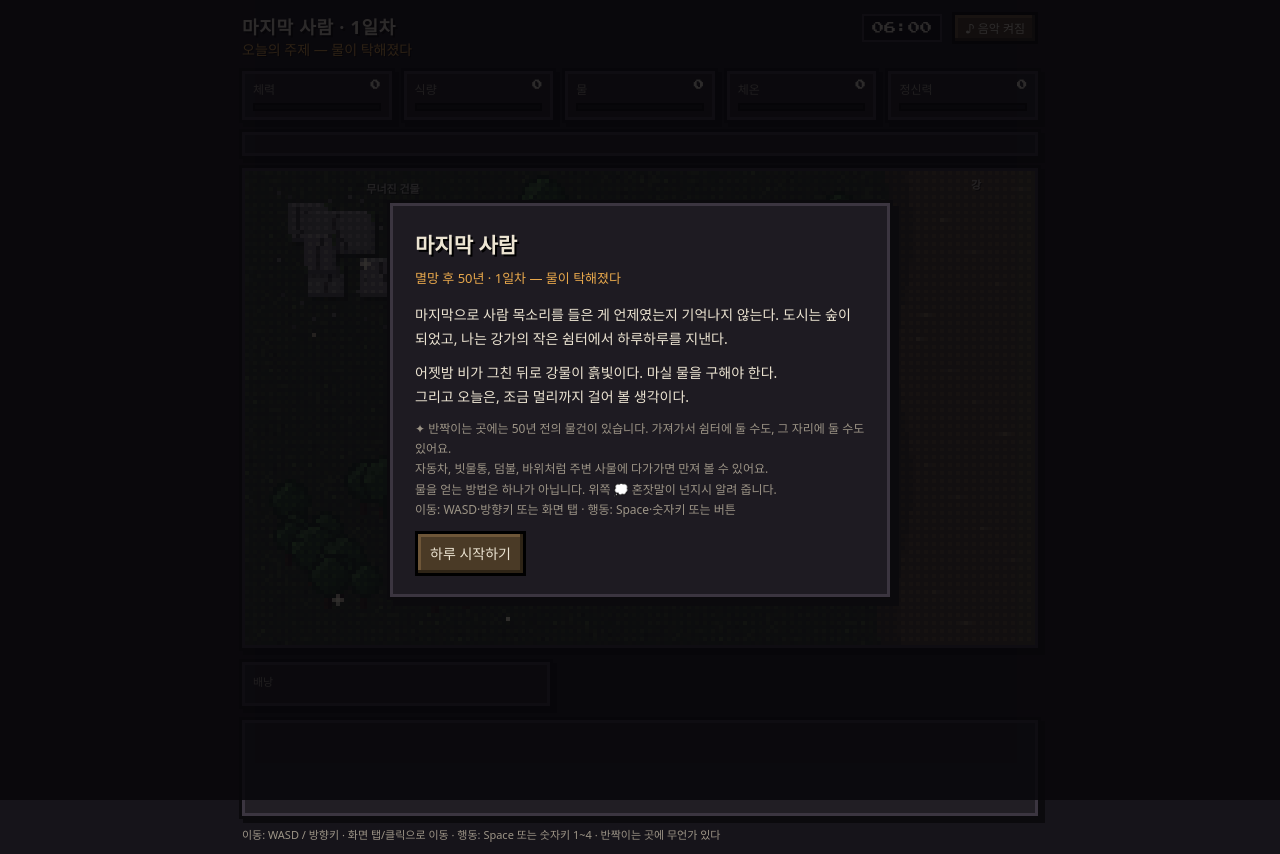
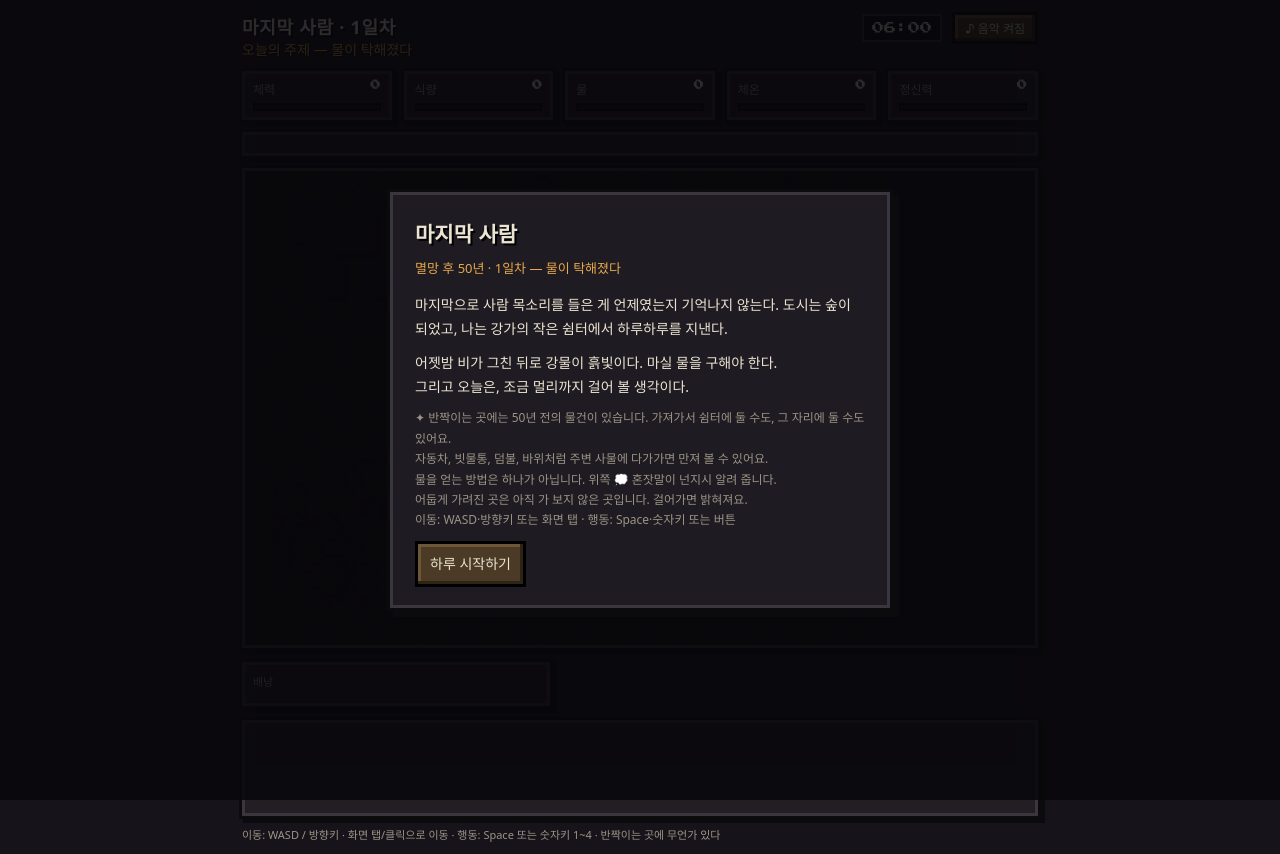
Before and after one commit to iamyooon/game_lastsurvivor, a plain HTML site: page index.html in a window 1280 px wide. Drawn offline with Linux system fonts and the light colour scheme.

Commit message:
미탐험 지역 안개와 장소 발견 메시지
Co-Authored-By: Claude Opus 5.5 <noreply@anthropic.com>
Claude-Session: https://claude.ai/code/session_01UDB9vvzhd81QoSM1wneAXp

```diff
--- a/index.html
+++ b/index.html
@@ -124,7 +124,7 @@ function fresh(){return{
   placedOrder:[],
   car:0, barrel:false, bush:0, rock:false,
   fire:false, radio:0, signal:false,
-  prep:{roof:false,floor:false,door:false}, storedWood:0, wet:false, wasWet:false, metalLeft:2, grassLeft:3, blanketTaken:false, barrelFull:false, stormMsgs:{}, flash:0, notes:[],
+  prep:{roof:false,floor:false,door:false}, storedWood:0, wet:false, wasWet:false, metalLeft:2, grassLeft:3, blanketTaken:false, barrelFull:false, stormMsgs:{}, flash:0, notes:[], fog:null, seenAreas:{},
   drankClean:0, drankDirty:0, drankRiver:0, sick:false, ateCan:0, berries:0, forest:0,
   p:{x:400,y:300,face:1,step:0}, target:null, running:false, ended:false, warnedDark:false
 }}
@@ -389,7 +389,8 @@ function renderUI(){
   clockEl.textContent=fmt(S.t);
   const m=monologue();
   if(m.s!==lastSay){lastSay=m.s;sayEl.textContent='💭 '+m.s}
-  countEl.textContent=m.count||`발견한 기억 ${m.mem}/${memTotal()}`;
+  if(!S._pctT||performance.now()-S._pctT>500){S._pctT=performance.now();S._pct=explorePct()}
+  countEl.textContent=(m.count||`발견한 기억 ${m.mem}/${memTotal()}`)+` · 탐험 ${S._pct}%`;
   const I=S.inv,items=[];
   if(I.bottle)items.push(iconImg('bottle',14)+' '+({boiled:'끓인 물',rain:'빗물',filtered:'걸러낸 물',dirty:'탁한 물'}[I.bw]||'빈 병'));
   if(I.wood)items.push(iconImg('wood',14)+' 땔감 ×'+I.wood);
@@ -428,6 +429,34 @@ const dark=document.createElement('canvas');dark.width=LW;dark.height=LH;const d
 const dimg=dctx.createImageData(LW,LH);
 const BAYER=[0,8,2,10,12,4,14,6,3,11,1,9,15,7,13,5];
 const px=(c,x,y,w=1,h=1)=>{c.fillRect(x|0,y|0,w,h)};
+
+// ---------- fog of war (unexplored areas stay dark) ----------
+const FW=100,FH=60,FCELL=8; // one fog cell = 8 world px = 2 low-res px
+const fogCv=document.createElement('canvas');fogCv.width=LW;fogCv.height=LH;const fctx=fogCv.getContext('2d');const fimg=fctx.createImageData(LW,LH);
+const FOGJIT=new Array(FW*FH).fill(0).map((_,i)=>((i*2654435761)>>>0)%5-2); // ragged edges
+function newFog(){const f=new Array(FW*FH).fill(0);revealOn(f,400,262,15);return f}
+function revealOn(f,wx,wy,r){
+  const cx=wx/FCELL,cy=wy/FCELL,R=r+4;
+  for(let y=Math.max(0,cy-R|0);y<=Math.min(FH-1,cy+R|0);y++)for(let x=Math.max(0,cx-R|0);x<=Math.min(FW-1,cx+R|0);x++){
+    const i=y*FW+x,d=Math.hypot(x+.5-cx,y+.5-cy)+FOGJIT[i]*.5;
+    const v=d<r?15:Math.max(0,Math.round(15*(1-(d-r)/4)));if(v>f[i])f[i]=v;
+  }
+}
+const fogAt=(wx,wy)=>S.fog?S.fog[Math.min(FH-1,Math.max(0,wy/FCELL|0))*FW+Math.min(FW-1,Math.max(0,wx/FCELL|0))]:15;
+function explorePct(){let n=0;for(const v of S.fog)if(v>=8)n++;return Math.round(n/S.fog.length*100)}
+const AREAS=[
+  {id:'ruins',x:150,y:100,msg:'처음 와 보는 곳. 무너진 건물들… 예전엔 동네였던 곳이다.'},
+  {id:'forest',x:150,y:400,msg:'숲에 들어섰다. 나무 사이가 어둡고 조용하다.'},
+  {id:'river',x:640,y:240,msg:'강가에 닿았다. 흙빛 물이 천천히 흘러간다.'},
+  {id:'car',x:528,y:196,msg:'길가에 버려진 자동차 한 대가 보인다.'},
+  {id:'field',x:520,y:388,msg:'강가 풀밭. 키 큰 풀이 바람에 눕는다.'},
+  {id:'stop',x:575,y:90,msg:'녹슨 기둥 하나가 서 있다. 버스 정류장이었던 걸까.'},
+];
+function updateFog(){
+  if(!S.fog)S.fog=newFog();
+  revealOn(S.fog,S.p.x,S.p.y,12);
+  for(const a of AREAS){if(!S.seenAreas[a.id]&&fogAt(a.x,a.y)>=12){S.seenAreas[a.id]=1;log(a.msg);Sfx.play('discover')}}
+}
 
 function sprite(rows,pal){
   const h=rows.length,w=rows[0].length,c=document.createElement('canvas');c.width=w;c.height=h;const x=c.getContext('2d');
@@ -622,9 +651,20 @@ function draw(now){
   // lightning
   if(st>.6&&now-S.flash>2500&&Math.random()<.004){S.flash=now;Music.thunder()}
   if(now-S.flash<90||(now-S.flash>160&&now-S.flash<210)){lc.fillStyle='rgba(235,240,255,.55)';lc.fillRect(0,0,LW,LH)}
+  // fog of war
+  if(S.fog){
+    const d=fimg.data,F=S.fog;
+    for(let y=0;y<LH;y++){const row=(y>>1)*FW;for(let x=0;x<LW;x++){
+      const v=F[row+(x>>1)],i=(y*LW+x)*4;
+      if(v>=15){d[i+3]=0;continue}
+      const lv=Math.min(4,Math.floor((1-v/15)*4+BAYER[(y&3)*4+(x&3)]/16));
+      d[i]=13;d[i+1]=12;d[i+2]=18;d[i+3]=lv===4?250:lv*58;
+    }}
+    fctx.putImageData(fimg,0,0);lc.drawImage(fogCv,0,0);
+  }
   // glints of undiscovered things (above the dark, so they can be found at dusk)
   FINDS.forEach((f,i)=>{
-    if(S.found[f.id]||!visible(f))return;
+    if(S.found[f.id]||!visible(f)||fogAt(f.x,f.y)<8)return;
     const tw=Math.sin(now/380+i*1.7),x=Math.round(f.x/SC),y=Math.round(f.y/SC);
     lc.fillStyle=tw>-.3?'#fff6d8':'#b8ae90';px(lc,x,y);
     if(tw>.2){lc.fillStyle='rgba(255,246,216,.75)';px(lc,x-1,y);px(lc,x+1,y);px(lc,x,y-1);px(lc,x,y+1)}
@@ -644,7 +684,7 @@ function draw(now){
   ctx.imageSmoothingEnabled=false;ctx.drawImage(low,0,0,W,H);
   // small labels at full resolution
   ctx.font='bold 11px system-ui,sans-serif';ctx.textAlign='center';
-  [['무너진 건물',150,22],['숲',150,330],['쉼터',400,174],['강',740,18]].forEach(([t,x,y])=>{ctx.fillStyle='rgba(0,0,0,.6)';ctx.fillText(t,x+1,y+1);ctx.fillStyle='rgba(232,228,218,.7)';ctx.fillText(t,x,y)});
+  [['무너진 건물',150,22,150,100],['숲',150,330,150,400],['쉼터',400,174,400,240],['강',740,18,640,240]].forEach(([t,x,y,ax,ay])=>{if(fogAt(ax,ay)<10)return;ctx.fillStyle='rgba(0,0,0,.6)';ctx.fillText(t,x+1,y+1);ctx.fillStyle='rgba(232,228,218,.7)';ctx.fillText(t,x,y)});
 }
 
 // ---------- loop ----------
@@ -663,6 +703,7 @@ function frame(now){
       p.x+=dx/l*sp;p.y+=dy/l*sp;if(dx)p.face=dx>0?1:-1;const ps0=Math.floor(p.step);p.step+=dt/140;if(Math.floor(p.step)!==ps0&&Math.floor(p.step)%2===0)Sfx.play('step',inShelter()?'wood':stormLevel()>.2?'splash':'grass');
       p.x=Math.max(14,Math.min(645,p.x));p.y=Math.max(22,Math.min(H-14,p.y));
     }
+    updateFog();
     if(inShelter())placeCarried();
     advance(dt/1000/0.2); // 1 game-minute ≈ 0.2 s real time
     if(S.running)renderUI();
@@ -799,6 +840,7 @@ const Music=(()=>{
     rock:t=>{tone2(t,90,.25,.18,'sine',55);noise(t+.05,.25,'lowpass',500,1,.06,.03)},
     car:t=>{tone2(t,160,.45,.05,'sawtooth',95,.05);noise(t,.4,'bandpass',700,3,.03,.05);tone2(t+.45,110,.15,.12,'sine',70)},
     start:t=>{tone2(t,523,.5,.04);tone2(t+.15,784,.8,.04)},
+    discover:t=>{tone2(t,392,1.2,.035,'triangle',0,.08);tone2(t+.18,587,1.4,.035,'triangle',0,.08);tone2(t+.36,784,1.6,.025,'sine',0,.08)},
     night:t=>{[220,277,330,440].forEach((f,i)=>tone2(t+i*.12,f,2.2,.03,'triangle',0,.3))},
     fall:t=>{[392,330,262,196].forEach((f,i)=>tone2(t+i*.25,f,.9,.05,'triangle'))},
   };
@@ -817,7 +859,7 @@ const DAYS={
      intro:()=>`<h2>마지막 사람</h2><div class="sub">멸망 후 50년 · 1일차 — 물이 탁해졌다</div>
   <p>마지막으로 사람 목소리를 들은 게 언제였는지 기억나지 않는다. 도시는 숲이 되었고, 나는 강가의 작은 쉼터에서 하루하루를 지낸다.</p>
   <p>어젯밤 비가 그친 뒤로 강물이 흙빛이다. 마실 물을 구해야 한다.<br>그리고 오늘은, 조금 멀리까지 걸어 볼 생각이다.</p>
-  <p class="small">✦ 반짝이는 곳에는 50년 전의 물건이 있습니다. 가져가서 쉼터에 둘 수도, 그 자리에 둘 수도 있어요.<br>자동차, 빗물통, 덤불, 바위처럼 주변 사물에 다가가면 만져 볼 수 있어요.<br>물을 얻는 방법은 하나가 아닙니다. 위쪽 💭 혼잣말이 넌지시 알려 줍니다.<br>이동: WASD·방향키 또는 화면 탭 · 행동: Space·숫자키 또는 버튼</p>`},
+  <p class="small">✦ 반짝이는 곳에는 50년 전의 물건이 있습니다. 가져가서 쉼터에 둘 수도, 그 자리에 둘 수도 있어요.<br>자동차, 빗물통, 덤불, 바위처럼 주변 사물에 다가가면 만져 볼 수 있어요.<br>물을 얻는 방법은 하나가 아닙니다. 위쪽 💭 혼잣말이 넌지시 알려 줍니다.<br>어둡게 가려진 곳은 아직 가 보지 않은 곳입니다. 걸어가면 밝혀져요.<br>이동: WASD·방향키 또는 화면 탭 · 행동: Space·숫자키 또는 버튼</p>`},
   2:{theme:'폭풍이 온다',wake:'눈을 떴다. 바람 소리가 심상치 않다.',
      intro:()=>`<h2>2일차</h2><div class="sub">폭풍이 온다</div>
   <p>아침부터 바람 냄새가 다르다. 하늘 한쪽이 무겁게 내려앉았다.<br>오후 세 시쯤이면 폭풍이 들이닥칠 것이다.</p>
@@ -833,14 +875,14 @@ const NOTES={
 const titleEl=document.getElementById('title'),themeEl=document.getElementById('themeTxt');
 let dayStart=null;
 function startDay(n){
-  if(n===1)S=fresh();
+  if(n===1){S=fresh();S.fog=newFog()}
   else{
     S.day=n;S.t=360;S.ended=false;S.running=false;S.warnedDark=false;S.stormMsgs={};
     S.water=Math.max(15,S.water-12);S.food=Math.max(15,S.food-10);S.hp=Math.min(100,S.hp+10);S.mind=Math.max(20,S.mind);
     S.sick=false;S.fire=false;S.bush=0;S.rock=false;S.barrel=true;S.barrelFull=false;
     S.warm=80;S.wet=false;S.p={x:400,y:236,face:1,step:0};S.target=null;S.carry.forEach(id=>{S.found[id]='placed';S.placedOrder.push(id)});S.carry=[];
   }
-  dayStart=JSON.stringify(S);
+  dayStart=JSON.stringify(S,(k,v)=>k==='_pctT'?undefined:v);
   beginDay();
 }
 function retryDay(){S=JSON.parse(dayStart);beginDay()}
```
